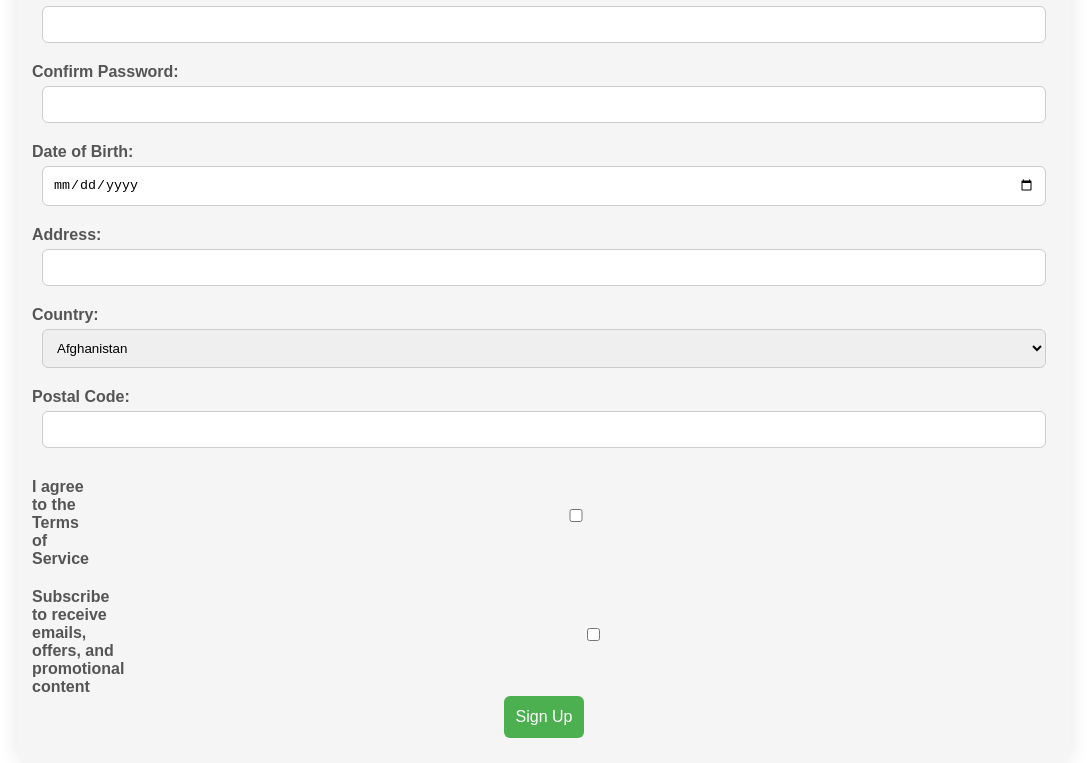
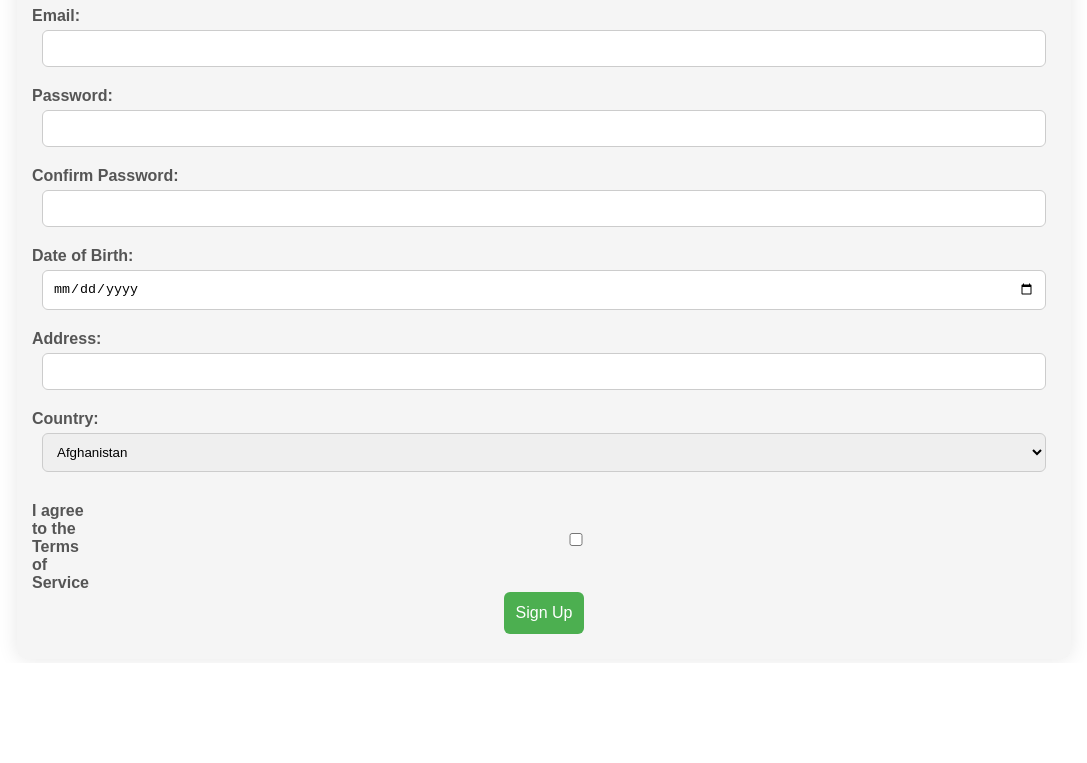
Before and after one commit to IlumCI/CombatInteractive, a plain HTML site: page index.html in a window 1280 px wide. Shown: the part 137-900 px from the top of the page, without its empty margins (96-1183 px from the left). After the commit the page ends 800 px from the top, so only its background shows below. Drawn offline with Linux system fonts and the light colour scheme.

Commit message:
Update index.html

```diff
--- a/index.html
+++ b/index.html
@@ -322,17 +322,9 @@
 
         </select>
 
-        <label for="postal-code">Postal Code:</label>
-        <input type="text" id="postal-code" name="postal-code" required>
-
         <div class="checkbox-group">
             <label for="terms-checkbox">I agree to the Terms of Service</label>
             <input type="checkbox" id="terms-checkbox" name="terms" required>
-        </div>
-
-        <div class="checkbox-group">
-            <label for="subscribe-checkbox">Subscribe to receive emails, offers, and promotional content</label>
-            <input type="checkbox" id="subscribe-checkbox" name="subscribe">
         </div>
 
         <button type="submit">Sign Up</button>
@@ -360,12 +352,12 @@
             var dob = document.getElementById('dob').value;
             var address = document.getElementById('address').value;
             var country = document.getElementById('country').value;
-            var postalCode = document.getElementById('postal-code').value;
+
 
             if (
                 name === '' || surname === '' || email === '' ||
                 password === '' || confirmPassword === '' || dob === '' ||
-                address === '' || country === '' || postalCode === ''
+                address === '' || country === ''
             ) {
                 alert('All fields are required.');
                 return false;
```
